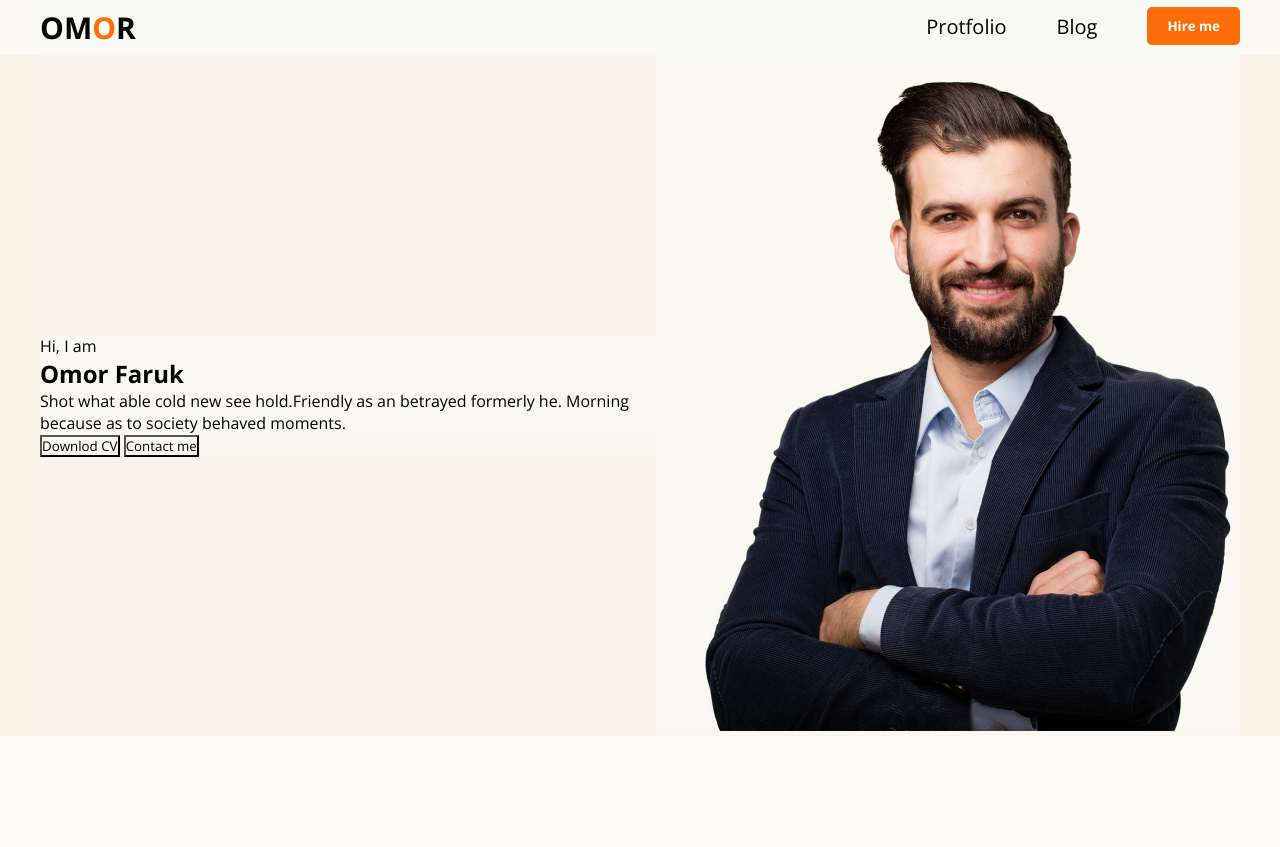
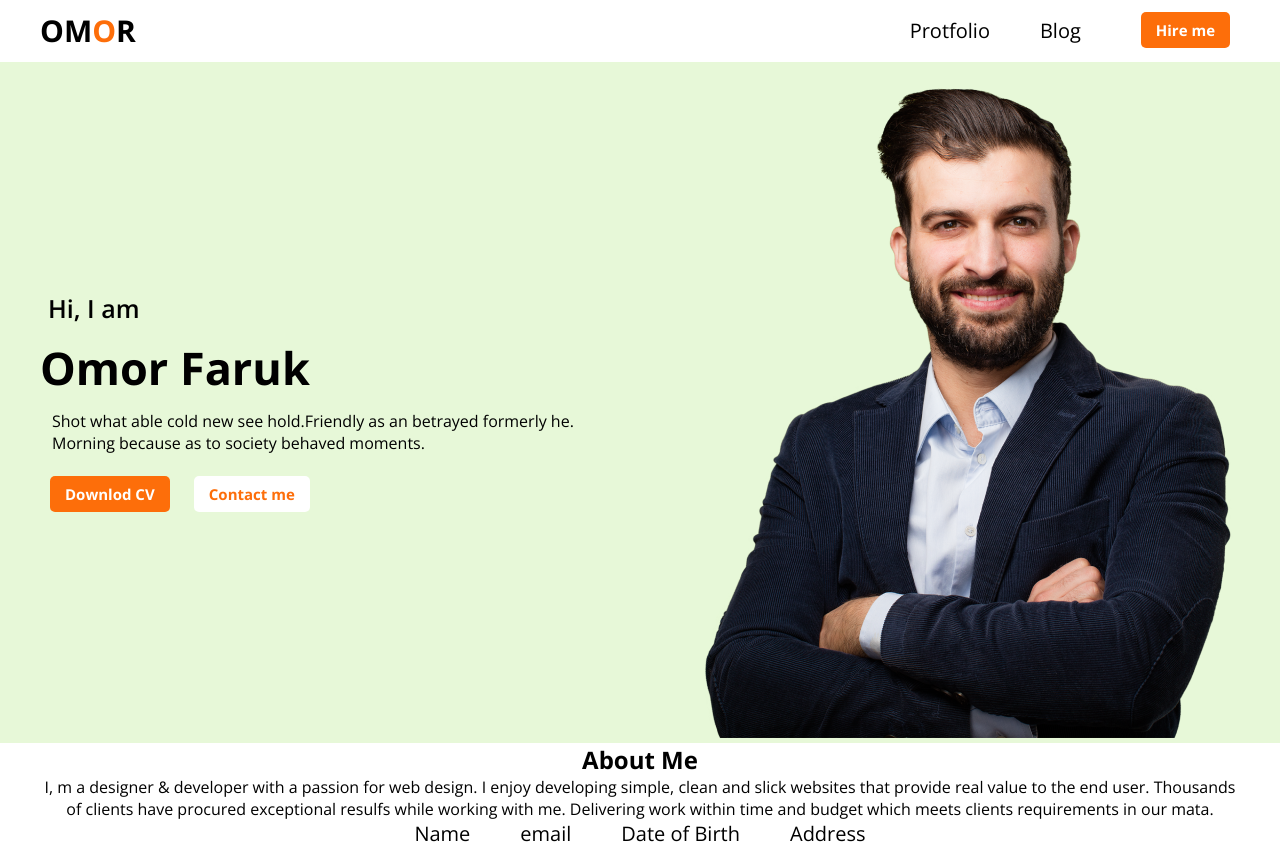
Before and after one commit to omor144/protfolio, a plain HTML site: page index.html in a window 1280 px wide. Before the commit the page ends 800 px from the top, so only its background shows below. Drawn offline with nearby package versions, Linux system fonts and the light colour scheme.

Commit message:
add about section

```diff
--- a/index.html
+++ b/index.html
@@ -5,19 +5,28 @@
     <meta charset="UTF-8">
     <meta name="viewport" content="width=device-width, initial-scale=1.0">
     <title>Protfolio index</title>
-    <link rel="stylesheet" href="/styles/index.css">
-    <!-- Google Fonts -->
-    <link rel="preconnect" href="https://fonts.googleapis.com">
-    <link rel="preconnect" href="https://fonts.gstatic.com" crossorigin>
-    <link href="https://fonts.googleapis.com/css2?family=Open+Sans:ital,wght@0,300..800;1,300..800&display=swap"
-        rel="stylesheet">
+
+    <!-- ''''''''''''''Add Link style seet''''''''''''''' -->
+
+    <!-- <link rel="stylesheet" href="/styles/index.css"> -->
+
+    <link rel="stylesheet" href="/styles/index_gpt.css">
+    <!-''''''''''''- Google Fonts '''''''''''''' -->
+
+        <link rel="preconnect" href="https://fonts.googleapis.com">
+        <link rel="preconnect" href="https://fonts.gstatic.com" crossorigin>
+        <link href="https://fonts.googleapis.com/css2?family=Open+Sans:ital,wght@0,300..800;1,300..800&display=swap"
+            rel="stylesheet">
 
 </head>
 
 <body>
-    <!-- navigation start -->
+    <!-- ==============================
+              navigation start
+    ===================================-->
+
     <header>
-        <nav class="navigation">
+        <nav class="navigation container ">
             <div class="logo">
                 <h1>OM<span id="omor">O</span>R</h1>
             </div>
@@ -25,22 +34,28 @@
                 <ul class="nav-items">
                     <li>Protfolio</li>
                     <li>Blog</li>
-                    <li><button class="button">Hire me</button></li>
+                    <li><button class="Common_button">Hire me</button></li>
                 </ul>
             </div>
         </nav>
     </header>
-    <!-- Navigation end -->
+
+    <!-- ==============================
+              Hero section
+    ===================================-->
     <section class="hero_parent">
-        <div class="hero_section">
+        <div class="hero_section container ">
 
             <div class="hero_left_side">
-                <p>Hi, I am </p>
-                <h1> Omor Faruk</h1>
+                <p class="p_header">Hi, I am </p>
+                <h2> Omor Faruk</h2>
                 <p>Shot what able cold new see hold.Friendly as an betrayed formerly he.
                     Morning because as to society behaved moments.</p>
-                <button>Downlod CV</button>
-                <button>Contact me</button>
+                <div>
+                    <button class="Common_button">Downlod CV</button>
+                    <button class="Common_button outline_button">Contact me</button>
+                </div>
+
             </div>
 
             <div class="hero_Right_side">
@@ -51,6 +66,26 @@
 
 
     </section>
+    <!-- ==============================
+            About Secion
+    ===================================-->
+    <section class="about container">
+        <div class="about_heder">
+            <h1>About Me</h1>
+        </div>
+        <div class="about_discription">
+            <p> I, m a designer & developer with a passion for web design. I enjoy developing simple,
+                clean and slick websites that provide real value to the end user.
+                Thousands of clients have procured exceptional resulfs while working with me.
+                Delivering work within time and budget which meets clients requirements in our mata. </p>
+        </div>
+        <div class="contact">
+            <div class="name">Name</div>
+            <div class="email">email</div>
+            <div class="date_of_birth">Date of Birth</div>
+            <div class="from">Address</div>
+        </div>
+    </section>
 
 </body>
 
--- a/styles/index.css
+++ b/styles/index.css
@@ -1,66 +1,99 @@
-*{
-    font-family: "Open Sans", sans-serif;
+
+
+* {
     margin: 0;
     padding: 0;
-    background-color: rgba(248, 247, 244, 0.416);
+    box-sizing: border-box;
+    font-family: "Open Sans", sans-serif;
+}
+
+/* Common container */
+.container {
+    max-width: 1200px;
+    margin: 0 auto;
 
 }
 
-header{
-    /* background-color: #dfcdcd; */
+/* Header */
+header {
     padding: 2px 0;
-    text-align: center;
+
 }
-/* navigation bar section stylle */
-.navigation{
-    /* background-color: #dfcdcd; */
+
+/* Navigation */
+.navigation {
     display: flex;
     justify-content: space-between;
-    max-width: 1200px;
-    padding:5px 0;
-    margin: 0 auto;
+    align-items: center;
+}
 
-}
-/* logo styles */
-.logo h1{
-
+/* Logo */
+.logo h1 {
     font-weight: bold;
     font-size: 30px;
     color: #000;
 }
-/* (ul) navigation items styles */
-.nav-items{
-    font-size: 20px;
+
+#omor {
+    color: #fd6e0a;
+}
+
+/* Navigation items */
+.nav-items {
     display: flex;
     gap: 50px;
+    align-items: center;
     list-style: none;
-    align-items: center;
-
-}
- /* univarsal button style  */
-.button{
-background-color: #fd6e0a;
-padding: 10px 20px;
-font-weight: bold;
-border-radius:5px;
-font: size 20px;
-color: white;
-border: none;
+    font-size: 20px;
 }
 
-/* logo span styles */
-#omor{
-    color:#fd6e0a;
+/* Button */
+.button {
+    background-color: #fd6e0a;
+    padding: 8px 15px;
+    font-weight: bold;
+    border-radius: 5px;
+    font-size: 15px;
+    color: white;
+    border: none;
+    margin: 10px;
+}
+/* End of Navigation */
+/* Hero full-width background */
+.hero_parent {
+    background-color: rgba(225, 246, 206, 0.797);
 }
 
-/* Start with Hero section style */
-.hero_parent{
-    background-color: rgb(251, 242, 231);
-}
-.hero_section{
+/* Hero layout */
+.hero_section {
     display: flex;
     justify-content: space-between;
-    max-width: 1200px;
-    margin: auto;
     align-items: center;
+    min-height: 500px;
 }
+
+/* Hero left */
+.hero_left_side {
+    width: 50%;
+}
+
+.hero_left_side h2 {
+    font-size: 45px;
+    font-weight: bold;
+}
+/*
+.hero_left_side .p_heder {
+    font-size: 25px;
+    font-weight: 600;
+} */
+
+/* Hero right */
+.hero_Right_side {
+    width: 40%;
+    text-align:right;
+}
+
+.hero_Right_side img {
+    max-width: 100%;
+     width: 500px;
+}
--- /dev/null
+++ b/styles/index_gpt.css
@@ -0,0 +1,179 @@
+/* =========================
+   RESET
+========================= */
+
+* {
+    margin: 0;
+    padding: 0;
+    box-sizing: border-box;
+    font-family: "Open Sans", sans-serif;
+}
+
+img{
+    max-width: 100%;
+}
+/* =========================
+   COMMON CONTAINER
+========================= */
+
+.container {
+    max-width: 1200px;
+    margin: 0 auto;
+}
+
+
+/* =========================
+   HEADER
+========================= */
+
+header {
+    padding: 2px 0;
+}
+
+
+/* =========================
+   NAVIGATION
+========================= */
+
+.navigation {
+    display: flex;
+    justify-content: space-between;
+    align-items: center;
+    padding-bottom: 2px;
+}
+
+
+/* Logo */
+
+.logo h1 {
+    font-weight: bold;
+    font-size: 30px;
+    color: #000;
+}
+
+#omor {
+    color: #fd6e0a;
+}
+
+
+/* Navigation items */
+
+.nav-items {
+    display: flex;
+    gap: 50px;
+    align-items: center;
+    list-style: none;
+    font-size: 20px;
+}
+
+
+/* =========================
+   COMMON BUTTON
+========================= */
+
+.Common_button{
+    background-color: #fd6e0a;
+    padding: 8px 15px;
+    font-weight: bold;
+    border-radius: 5px;
+    font-size: 15px;
+    color: white;
+    border: none;
+    margin: 10px;
+    cursor: pointer;
+
+}
+.Common_button:hover{
+
+    background-color: #d3c2b5;
+    color: rgb(224, 69, 69);
+}
+/* =========================
+   OUT LINE BUTTON
+========================= */
+
+.outline_button{
+    background-color:rgb(255, 255, 255) ;
+    color:#fd6e0a;
+}
+
+
+
+/* =========================
+   HERO SECTION
+========================= */
+
+.hero_parent {
+    background-color: rgba(225, 246, 206, 0.797);
+}
+
+.hero_section {
+    display: flex;
+    justify-content: space-between;
+    align-items: center;
+    min-height: 500px;
+}
+
+
+/* Left side */
+
+.hero_left_side {
+    width: 50%;
+}
+
+.hero_left_side .p_header {
+    font-size: 25px;
+    font-weight: 600;
+    margin: 8px;
+}
+
+.hero_left_side h2 {
+    font-size: 45px;
+    font-weight: bold;
+    margin: 12px 0;
+}
+.hero_left_side p{
+    margin: 12px;
+}
+
+/* .hero_left_side > p {
+    max-width: 550px;
+    line-height: 2.6;
+} */
+
+
+/* Buttons */
+
+/* .hero_buttons {
+    margin-top: 20px;
+} */
+
+
+/* Right side */
+.hero_right_side {
+    width: 50%;
+    text-align: right;
+}
+
+.hero_right_side img {
+    width: 500px;
+    max-width: 100%;
+}
+
+/* =========================
+   About SECTION
+========================= */
+.about{
+    display: flex;
+  flex-direction: column;
+  text-align: center;
+}
+.contact{
+    display: flex;
+    justify-content: center;
+    gap: 50px;
+    align-items: center;
+    list-style: none;
+    font-size: 20px;
+
+}
```
